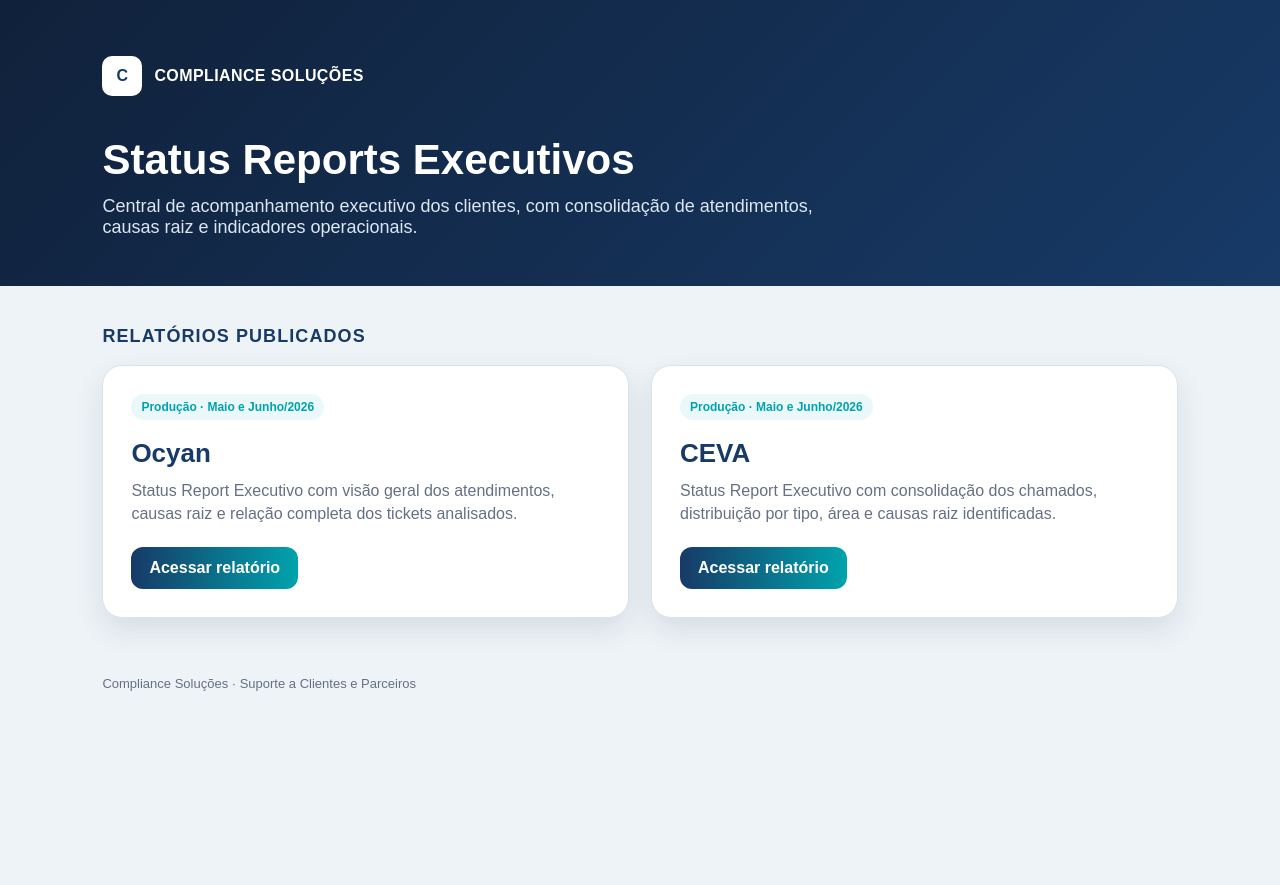
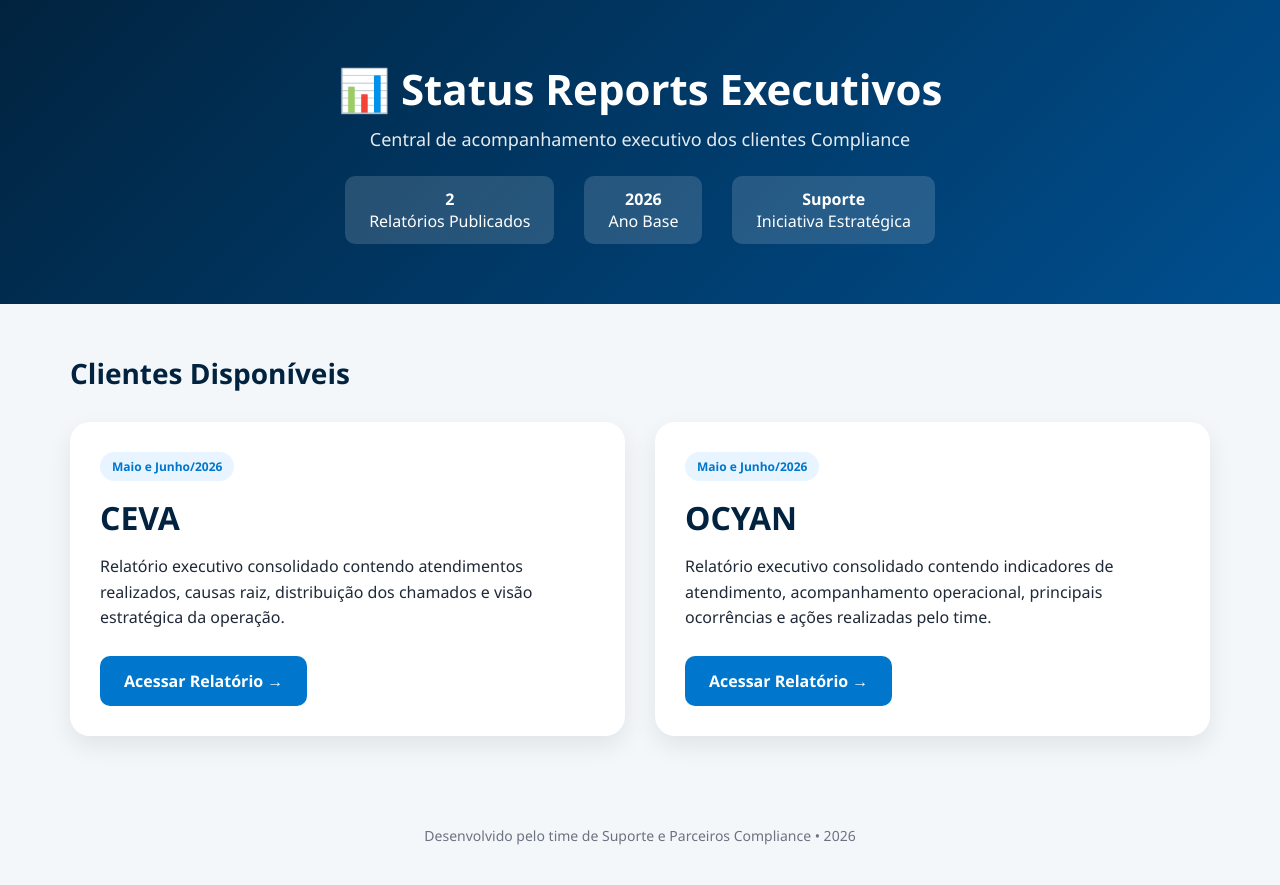
Before and after one commit to luanyvdelevati-ops/status-report-executivo, a plain HTML site: page index.html in a window 1280 px wide. Before the commit the page ends 800 px from the top, so only its background shows below. Drawn offline with Linux system fonts and the light colour scheme.

Commit message:
Update index.html

```diff
--- a/index.html
+++ b/index.html
@@ -3,148 +3,217 @@
 <head>
 <meta charset="UTF-8">
 <meta name="viewport" content="width=device-width, initial-scale=1.0">
-<title>Status Reports Executivos</title>
+
+<title>Compliance | Status Reports Executivos</title>
+
 <style>
-:root{
-  --blue:#173a67;
-  --blue2:#10213a;
-  --teal:#00a3ad;
-  --bg:#eef3f7;
-  --ink:#172033;
-  --muted:#667085;
-  --line:#d9e2ec;
+
+*{
+    margin:0;
+    padding:0;
+    box-sizing:border-box;
+    font-family:Segoe UI,Arial,sans-serif;
 }
-*{box-sizing:border-box}
+
 body{
-  margin:0;
-  font-family:Arial, Helvetica, sans-serif;
-  background:var(--bg);
-  color:var(--ink);
+    background:#f4f7fa;
+    color:#1f2937;
 }
-.hero{
-  background:linear-gradient(135deg,var(--blue2),var(--blue));
-  color:#fff;
-  padding:56px 8vw 48px;
+
+.header{
+    background:linear-gradient(135deg,#01233f,#004f8f);
+    color:white;
+    padding:60px 40px;
+    text-align:center;
 }
-.logo{
-  display:flex;
-  align-items:center;
-  gap:12px;
-  font-weight:800;
-  letter-spacing:.4px;
-  margin-bottom:42px;
+
+.header h1{
+    font-size:42px;
+    margin-bottom:10px;
 }
-.mark{
-  width:40px;
-  height:40px;
-  border-radius:10px;
-  background:#fff;
-  color:var(--blue);
-  display:grid;
-  place-items:center;
-  font-weight:900;
+
+.header p{
+    font-size:18px;
+    opacity:.9;
 }
-.hero h1{
-  margin:0;
-  font-size:42px;
-  line-height:1.05;
+
+.stats{
+    display:flex;
+    justify-content:center;
+    gap:30px;
+    margin-top:25px;
 }
-.hero p{
-  margin:14px 0 0;
-  color:#dce7f3;
-  font-size:18px;
-  max-width:760px;
+
+.stat{
+    background:rgba(255,255,255,.15);
+    padding:12px 24px;
+    border-radius:10px;
 }
-.wrap{
-  padding:40px 8vw;
+
+.container{
+    max-width:1200px;
+    margin:auto;
+    padding:50px 30px;
 }
+
 .section-title{
-  color:var(--blue);
-  font-size:18px;
-  font-weight:800;
-  margin:0 0 18px;
-  text-transform:uppercase;
-  letter-spacing:.06em;
+    font-size:28px;
+    color:#01233f;
+    margin-bottom:30px;
 }
-.grid{
-  display:grid;
-  grid-template-columns:repeat(auto-fit,minmax(280px,1fr));
-  gap:22px;
+
+.cards{
+    display:grid;
+    grid-template-columns:repeat(auto-fit,minmax(350px,1fr));
+    gap:30px;
 }
+
 .card{
-  background:#fff;
-  border:1px solid var(--line);
-  border-radius:20px;
-  padding:28px;
-  box-shadow:0 12px 30px rgba(16,33,58,.10);
+    background:white;
+    border-radius:20px;
+    padding:30px;
+    box-shadow:0 10px 25px rgba(0,0,0,.08);
+    transition:.3s;
 }
+
+.card:hover{
+    transform:translateY(-5px);
+}
+
+.card h2{
+    color:#01233f;
+    margin-bottom:15px;
+    font-size:32px;
+}
+
+.card p{
+    line-height:1.6;
+    margin-bottom:25px;
+}
+
+.btn{
+    display:inline-block;
+    background:#0077cc;
+    color:white;
+    text-decoration:none;
+    padding:14px 24px;
+    border-radius:10px;
+    font-weight:bold;
+}
+
+.btn:hover{
+    background:#005fa3;
+}
+
+.footer{
+    text-align:center;
+    padding:40px;
+    color:#6b7280;
+    font-size:14px;
+}
+
 .badge{
-  display:inline-block;
-  background:#eaf8fa;
-  color:var(--teal);
-  border-radius:999px;
-  padding:6px 10px;
-  font-size:12px;
-  font-weight:800;
-  margin-bottom:18px;
+    display:inline-block;
+    background:#e8f4ff;
+    color:#0077cc;
+    padding:6px 12px;
+    border-radius:20px;
+    font-size:12px;
+    font-weight:bold;
+    margin-bottom:15px;
 }
-.card h2{
-  margin:0 0 10px;
-  color:var(--blue);
-  font-size:26px;
-}
-.card p{
-  margin:0 0 22px;
-  color:var(--muted);
-  line-height:1.45;
-}
-.btn{
-  display:inline-block;
-  background:linear-gradient(90deg,var(--blue),var(--teal));
-  color:#fff;
-  text-decoration:none;
-  padding:12px 18px;
-  border-radius:12px;
-  font-weight:800;
-}
-.footer{
-  padding:18px 8vw 34px;
-  color:var(--muted);
-  font-size:13px;
-}
+
 </style>
 </head>
+
 <body>
 
-<section class="hero">
-  <div class="logo"><div class="mark">C</div><div>COMPLIANCE SOLUÇÕES</div></div>
-  <h1>Status Reports Executivos</h1>
-  <p>Central de acompanhamento executivo dos clientes, com consolidação de atendimentos, causas raiz e indicadores operacionais.</p>
-</section>
+<div class="header">
 
-<main class="wrap">
-  <div class="section-title">Relatórios publicados</div>
+    <h1>📊 Status Reports Executivos</h1>
 
-  <div class="grid">
-    <article class="card">
-      <div class="badge">Produção · Maio e Junho/2026</div>
-      <h2>Ocyan</h2>
-      <p>Status Report Executivo com visão geral dos atendimentos, causas raiz e relação completa dos tickets analisados.</p>
-      <a class="btn" href="ocyan.html">Acessar relatório</a>
-    </article>
+    <p>
+        Central de acompanhamento executivo dos clientes Compliance
+    </p>
 
-    <article class="card">
-      <div class="badge">Produção · Maio e Junho/2026</div>
-      <h2>CEVA</h2>
-      <p>Status Report Executivo com consolidação dos chamados, distribuição por tipo, área e causas raiz identificadas.</p>
-      <a class="btn" href="ceva.html">Acessar relatório</a>
-    </article>
-  </div>
-</main>
+    <div class="stats">
+        <div class="stat">
+            <strong>2</strong><br>
+            Relatórios Publicados
+        </div>
 
-<footer class="footer">
-  Compliance Soluções · Suporte a Clientes e Parceiros
-</footer>
+        <div class="stat">
+            <strong>2026</strong><br>
+            Ano Base
+        </div>
+
+        <div class="stat">
+            <strong>Suporte</strong><br>
+            Iniciativa Estratégica
+        </div>
+    </div>
+
+</div>
+
+<div class="container">
+
+    <h2 class="section-title">
+        Clientes Disponíveis
+    </h2>
+
+    <div class="cards">
+
+        <div class="card">
+
+            <span class="badge">
+                Maio e Junho/2026
+            </span>
+
+            <h2>CEVA</h2>
+
+            <p>
+                Relatório executivo consolidado contendo
+                atendimentos realizados, causas raiz,
+                distribuição dos chamados e visão estratégica
+                da operação.
+            </p>
+
+            <a href="ceva.html" class="btn">
+                Acessar Relatório →
+            </a>
+
+        </div>
+
+        <div class="card">
+
+            <span class="badge">
+                Maio e Junho/2026
+            </span>
+
+            <h2>OCYAN</h2>
+
+            <p>
+                Relatório executivo consolidado contendo
+                indicadores de atendimento, acompanhamento
+                operacional, principais ocorrências e ações
+                realizadas pelo time.
+            </p>
+
+            <a href="ocyan.html" class="btn">
+                Acessar Relatório →
+            </a>
+
+        </div>
+
+    </div>
+
+</div>
+
+<div class="footer">
+
+    Desenvolvido pelo time de Suporte e Parceiros Compliance • 2026
+
+</div>
 
 </body>
 </html>
```
